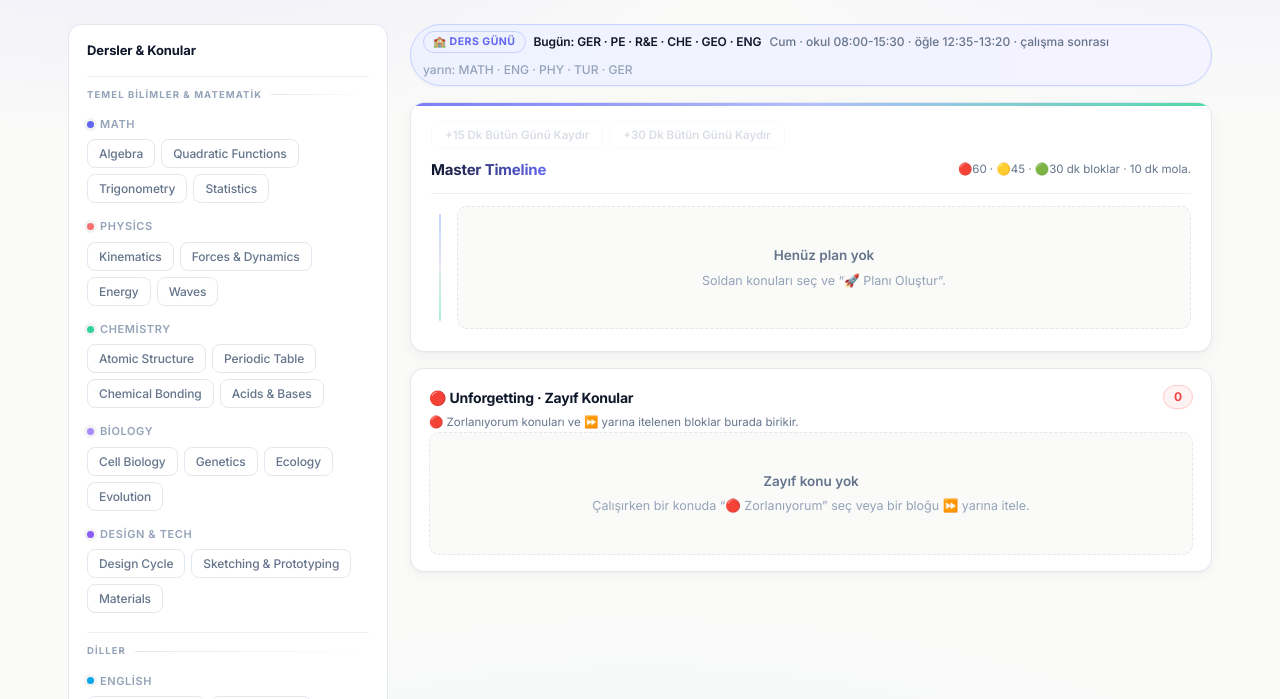
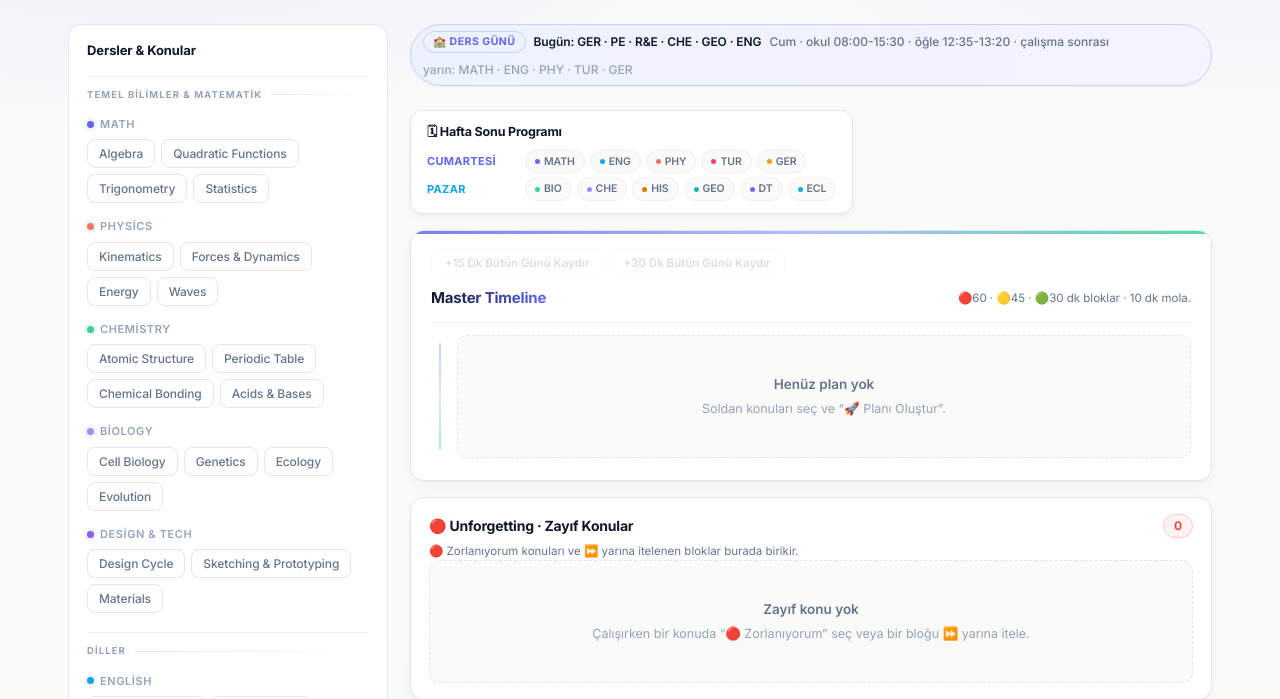
Before and after one commit to OzNova/Oztudy, a Flask app: page / in a window 1280 px wide. Shown: the part 56-755 px from the top of the page. Run offline with Flask 3, Linux system fonts and the light colour scheme; data that the repository does not hold is empty.

Commit message:
feat: always-visible Hafta Sonu Programi card in dashboard

```diff
--- a/Planner/app.py
+++ b/Planner/app.py
@@ -431,6 +431,10 @@ def _school_digest(day_key):
         "lunch": f"{_hhmm(LUNCH[0])}-{_hhmm(LUNCH[1])}",
         "subjects_today": subjects,
         "subjects_next_day": next_subjects,
+        "weekend_program": {
+            "sat": WEEKEND_PROGRAM.get(5, []),
+            "sun": WEEKEND_PROGRAM.get(6, []),
+        },
         "periods": _period_table(d.weekday()),
     }
 
--- a/Planner/templates/index.html
+++ b/Planner/templates/index.html
@@ -381,6 +381,23 @@ body{background-color:var(--bg);color:var(--text);font-family:var(--font);font-s
 .ss-meta{color:var(--muted);font-weight:500}
 .ss-note{color:var(--faint);font-weight:500}
 
+.weekend-card{margin-top:8px;padding:12px 16px;background:var(--surface);border:1px solid var(--border);
+  border-radius:12px;box-shadow:0 1px 2px rgba(15,23,42,.04),0 4px 12px rgba(15,23,42,.03);
+  display:none;width:fit-content;max-width:100%}
+.weekend-card.show{display:block;animation:fadeIn .2s ease}
+.weekend-head{font-size:12.5px;font-weight:700;letter-spacing:-0.2px;color:var(--text);margin-bottom:8px;
+  display:flex;align-items:center;gap:7px}
+.weekend-day{display:flex;align-items:center;gap:8px;flex-wrap:wrap;margin-bottom:4px}
+.weekend-day:last-child{margin-bottom:0}
+.weekend-name{font-size:11px;font-weight:700;letter-spacing:.3px;text-transform:uppercase;min-width:90px;flex:none}
+.weekend-name.wt-sat{color:#6366F1}
+.weekend-name.wt-sun{color:#0EA5E9}
+.weekend-topics{display:flex;flex-wrap:wrap;gap:5px}
+.weekend-pill{display:inline-flex;align-items:center;gap:4px;font-size:10.5px;font-weight:600;color:var(--muted);
+  background:var(--bg);border:1px solid var(--border-soft);border-radius:999px;padding:3px 9px;
+  letter-spacing:-0.1px;white-space:nowrap}
+.weekend-pill .wdot{width:5px;height:5px;border-radius:50%;flex-shrink:0}
+
 /* ============ Analytics (hidden by default) ============ */
 .stats-panel{display:none;background:var(--surface);border:1px solid var(--border);border-radius:12px;padding:20px 22px;box-shadow:none}
 .stats-panel.show{display:block;animation:fadeIn .25s ease}
@@ -714,6 +731,19 @@ body{background-color:var(--bg);color:var(--text);font-family:var(--font);font-s
         <span class="ss-note" id="ss-note"></span>
       </div>
 
+      <!-- Weekend programme -->
+      <div class="weekend-card" id="weekend-card" hidden>
+        <div class="weekend-head">🗓 Hafta Sonu Programı</div>
+        <div class="weekend-day">
+          <span class="weekend-name wt-sat">Cumartesi</span>
+          <span class="weekend-topics" id="weekend-sat"></span>
+        </div>
+        <div class="weekend-day">
+          <span class="weekend-name wt-sun">Pazar</span>
+          <span class="weekend-topics" id="weekend-sun"></span>
+        </div>
+      </div>
+
       <!-- Banners -->
       <div class="catchup-bar" id="catchup-bar">
         <span class="cb-icon">●</span>
@@ -953,7 +983,7 @@ body{background-color:var(--bg);color:var(--text);font-family:var(--font);font-s
 
   function fetchSchool(){
     fetch("/api/school").then(function(r){ return r.json(); }).then(function(d){
-      if (d.status === "success") renderSchool(d.school);
+      if (d.status === "success"){ renderSchool(d.school); renderWeekend(d.school); }
     }).catch(function(){});
   }
   function renderSchool(s){
@@ -978,6 +1008,30 @@ body{background-color:var(--bg);color:var(--text);font-family:var(--font);font-s
       $("ss-meta").textContent = s.day + " · tüm gün serbest";
       $("ss-note").textContent = "";
     }
+  }
+  function renderWeekend(s){
+    var card = $("weekend-card");
+    if (!card) return;
+    var wp = s && s.weekend_program;
+    if (!wp || !s.date){ card.hidden = true; card.classList.remove("show"); return; }
+    card.hidden = false; card.classList.add("show");
+    var dots = {
+      "MATH":"#6366F1","ENG":"#0EA5E9","TUR":"#F43F5E","PHY":"#F87171","BIO":"#34D399","CHE":"#A78BFA",
+      "GER":"#F59E0B","HIS":"#D97706","GEO":"#14B8A6","DT":"#8B5CF6","ECL":"#06B6D4",
+      "VIA/MUS":"#EC4899","PE":"#22C55E","R&E":"#64748B"
+    };
+    ["sat","sun"].forEach(function(day){
+      var box = $("weekend-" + day);
+      if (!box) return;
+      box.innerHTML = "";
+      (wp[day] || []).forEach(function(code){
+        var sp = document.createElement("span"); sp.className = "weekend-pill";
+        var dot = document.createElement("span"); dot.className = "wdot";
+        dot.style.background = dots[code] || "#94A3B8";
+        sp.appendChild(dot); sp.appendChild(document.createTextNode(code));
+        box.appendChild(sp);
+      });
+    });
   }
 
   function fetchGame(){
```
